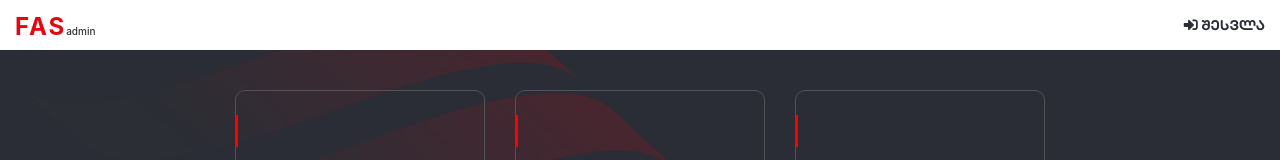
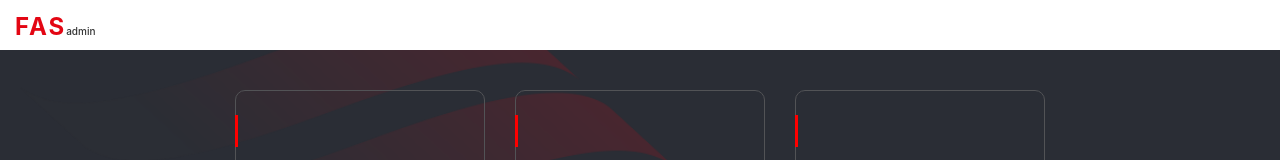
Before and after one commit to MariQerdika/FAS_Admin, a plain HTML site: page index.html in a window 1280 px wide. Shown: the top 160 px of the page. Drawn offline with nearby package versions, Linux system fonts and the light colour scheme.

Commit message:
Update style.css

```diff
--- a/assets/css/style.css
+++ b/assets/css/style.css
@@ -45,7 +45,7 @@ body {
     padding-top: 7%;
 }
 .Log_in {
-    color:#2a2d35;
+    color:#fff;
     cursor: pointer;
     font-size: 14px;
 }
```
